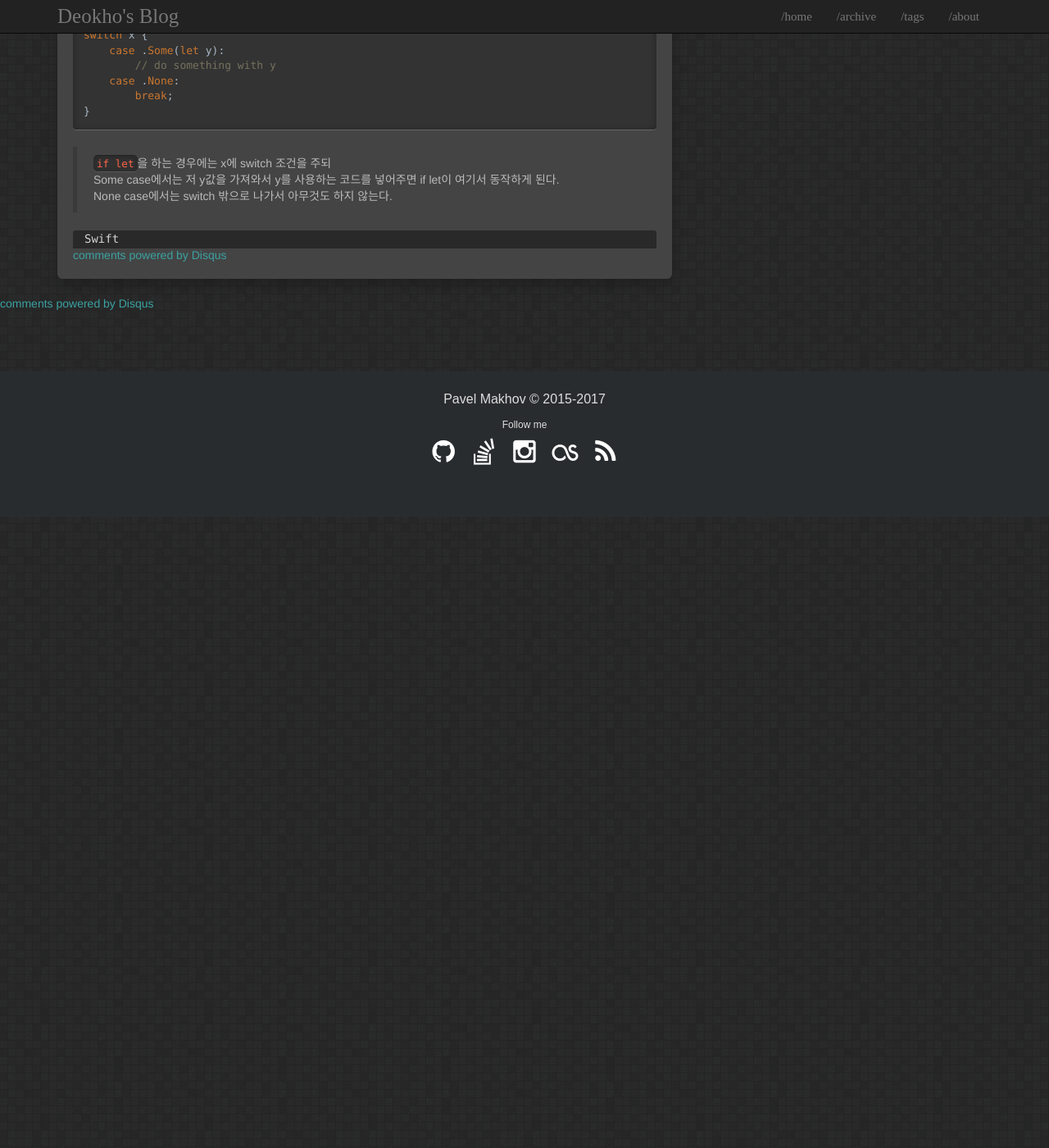
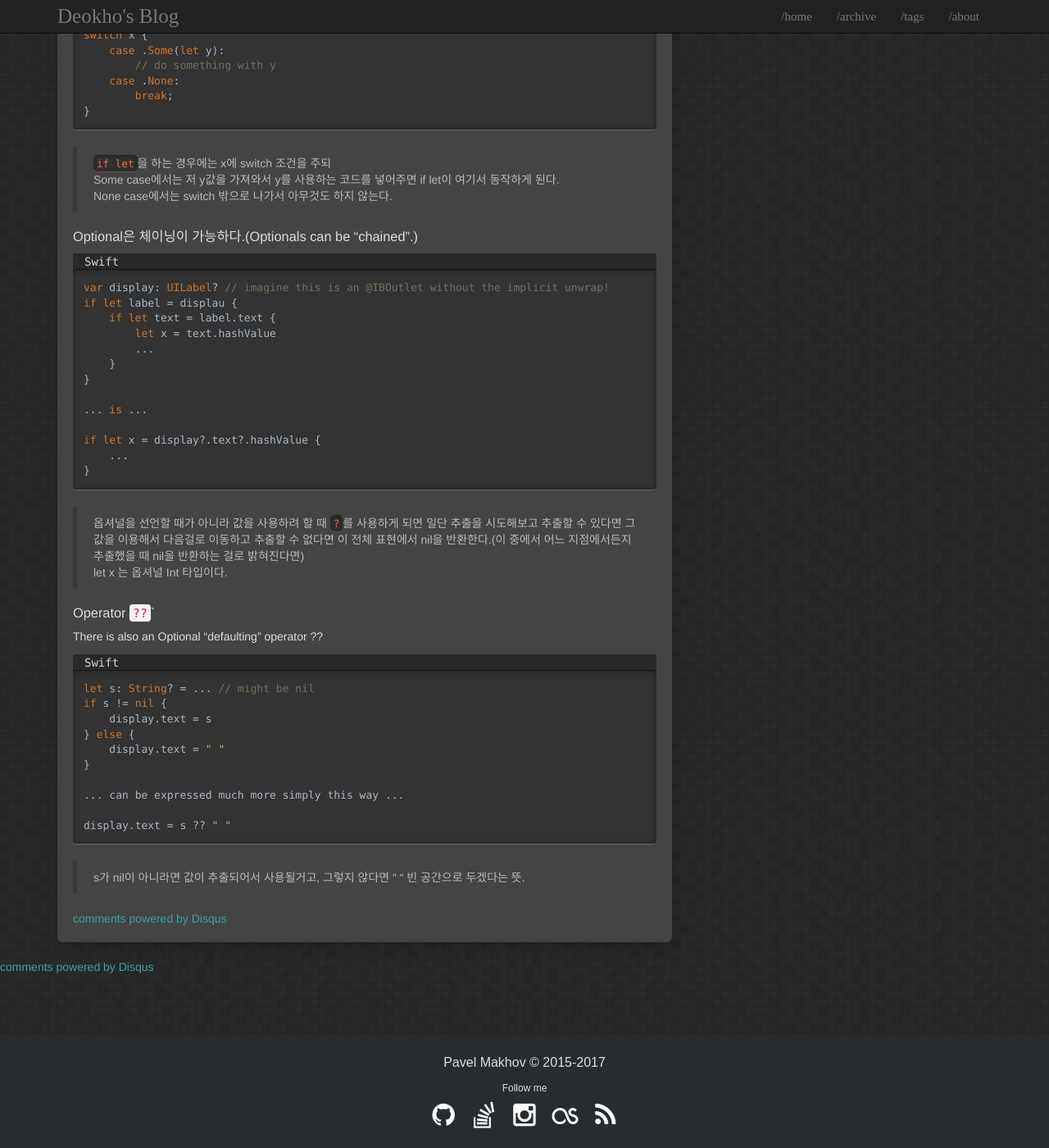
Before and after one commit to LeeDeokho/LeeDeokHo.github.io, a Jekyll site: the page built from _posts/iOS/Swift/Concept/2019-02-21-Optional.md, in a window 1280 px wide and 1400 px high, scrolled down 1092 px. Shown: the whole window at 82% size. Built offline with Jekyll 4.4.1, drawn with Linux system fonts in a browser that asks for light colours; comment, search, counter and statistics services are not loaded; before the commit the page ends 1722 px from its top, so only the background shows below that.

Commit message:
Complete optional is what

```diff
--- a/_posts/iOS/Swift/Concept/2019-02-21-Optional.md
+++ b/_posts/iOS/Swift/Concept/2019-02-21-Optional.md
@@ -78,8 +78,51 @@ switch x {
 > Some case에서는 저 y값을 가져와서 y를 사용하는 코드를 넣어주면 if let이 여기서 동작하게 된다.
 > None case에서는 switch 밖으로 나가서 아무것도 하지 않는다.
 
+
+### Optional은 체이닝이 가능하다.(Optionals can be "chained".)
+
 >Swift
 {:.filename}
 {% highlight swift %}
 
+var display: UILabel? // imagine this is an @IBOutlet without the implicit unwrap!
+if let label = displau {
+    if let text = label.text {
+        let x = text.hashValue
+        ...
+    }
+}
+
+... is ...
+
+if let x = display?.text?.hashValue {
+    ...
+}
+
+
 {% endhighlight %}
+
+> 옵셔널을 선언할 때가 아니라 값을 사용하려 할 때 `?`를 사용하게 되면 일단 추출을 시도해보고 추출할 수 있다면 그 값을 이용해서 다음걸로 이동하고 추출할 수 없다면 이 전체 표현에서 nil을 반환한다.(이 중에서 어느 지점에서든지 추출했을 때 nil을 반환하는 걸로 밝혀진다면)
+> let x 는 옵셔널 Int 타입이다.
+
+### Operator `??``
+There is also an Optional "defaulting" operator ??
+
+>Swift
+{:.filename}
+{% highlight swift %}
+
+let s: String? = ... // might be nil
+if s != nil {
+    display.text = s
+} else {
+    display.text = " "
+}
+
+... can be expressed much more simply this way ...
+
+display.text = s ?? " "
+
+{% endhighlight %}
+
+> s가 nil이 아니라면 값이 추출되어서 사용될거고, 그렇지 않다면 " " 빈 공간으로 두겠다는 뜻.
```
